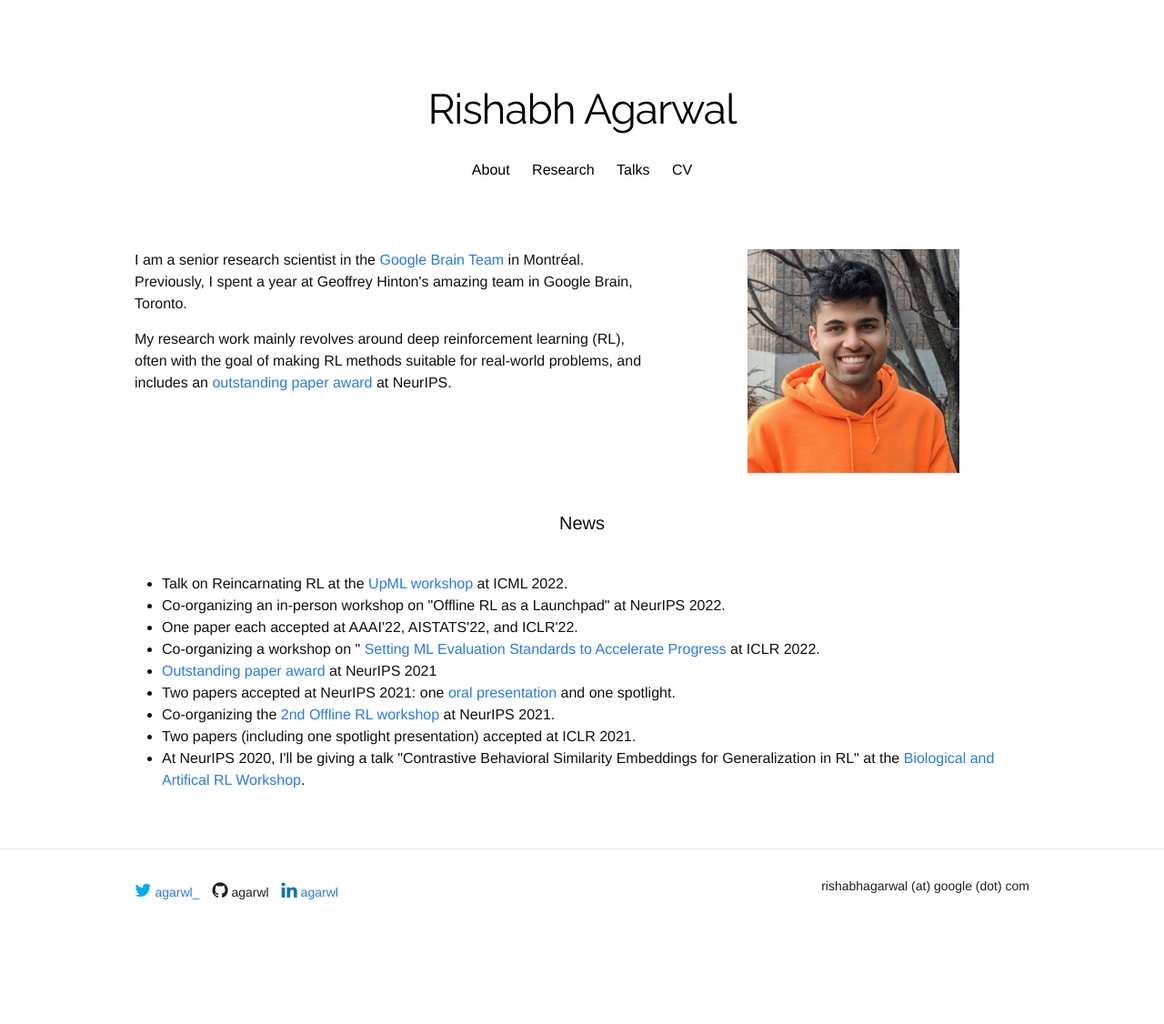
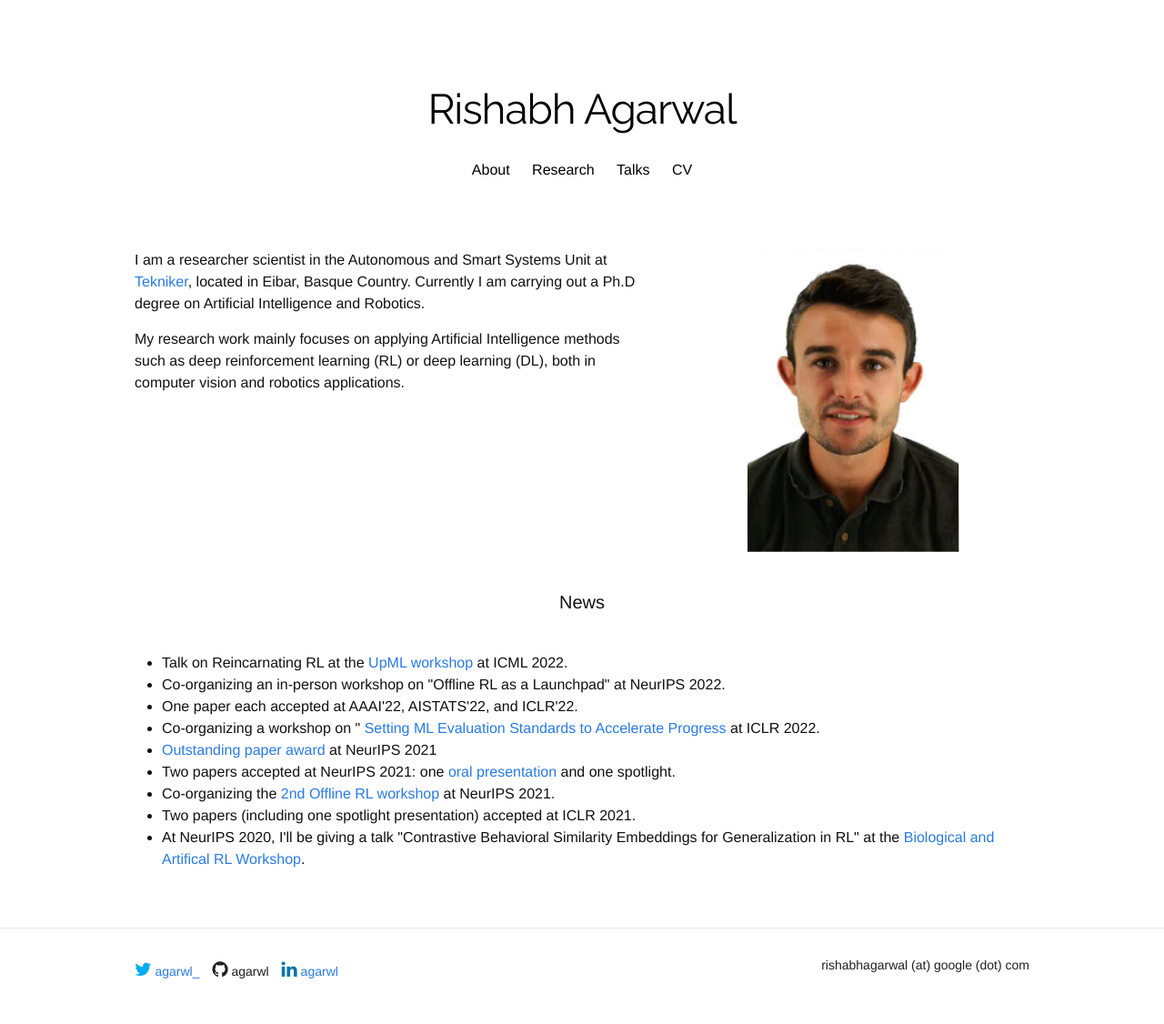
Before and after one commit to anderiri2/anderiri2.github.io, a Jekyll site: the page built from index.html, in a window 1280 px wide. Shown: the whole page at 91% size. Built offline with Jekyll 4.4.1, drawn with Linux system fonts in a browser that asks for light colours; nearby versions of some CDN libraries; some web fonts are replaced; a style sheet for code colours, icons or effects is not loaded; before the commit the page ends 1039 px from its top, so only the background shows below that.

Commit message:
Test intro.

```diff
--- a/index.html
+++ b/index.html
@@ -1,22 +1,21 @@
 ---
 layout: layout
 redirect_from: "/beta"
-title: "Rishabh Agarwal"
+title: "Ander Iriondo"
 ---
 
 <div class="row">
 	<div class="seven columns">
-		<p> I am a senior research scientist in the <a href="https://research.google/teams/brain/"> Google Brain Team </a> in Montréal. Previously, I spent a year at Geoffrey Hinton's amazing team in Google Brain, Toronto.</p>
+		<p> I am a researcher scientist in the Autonomous and Smart Systems Unit at <a href="http://tekniker.es"> Tekniker</a>, located in Eibar, Basque Country. Currently I am carrying out a Ph.D degree on Artificial Intelligence and Robotics.
 <!--  		I also had a brief stint at Latent Logic (acquired by <a href="https://waymo.com/">Waymo</a>), a self-driving car startup in Oxford -->
-		<p> My research work mainly revolves around deep reinforcement learning (RL), often with the goal of making RL methods suitable for real-world problems, and includes
-		    an <a href="https://agarwl.github.io/rliable/">outstanding paper award</a> at NeurIPS.
+		<p> My research work mainly focuses on applying Artificial Intelligence methods such as deep reinforcement learning (RL) or deep learning (DL), both in computer vision and robotics applications.
 		</p>
 
 <!-- 		<center class="prof-summary"> <h1 class="page-heading"><a class="post-link " href="/about">Professional Summary</a> </h1></center> -->
 	</div>
 
     <div class="five columns">
-        <img src="images/rishabh_profile.jpg" id="profile_picture"> </img>
+        <img src="images/Ander.png" id="profile_picture"> </img>
 	</div>
 </div>
 
```
Also changed, not shown: images/Ander.png (added), images/rishabh_profile.jpg (deleted).
